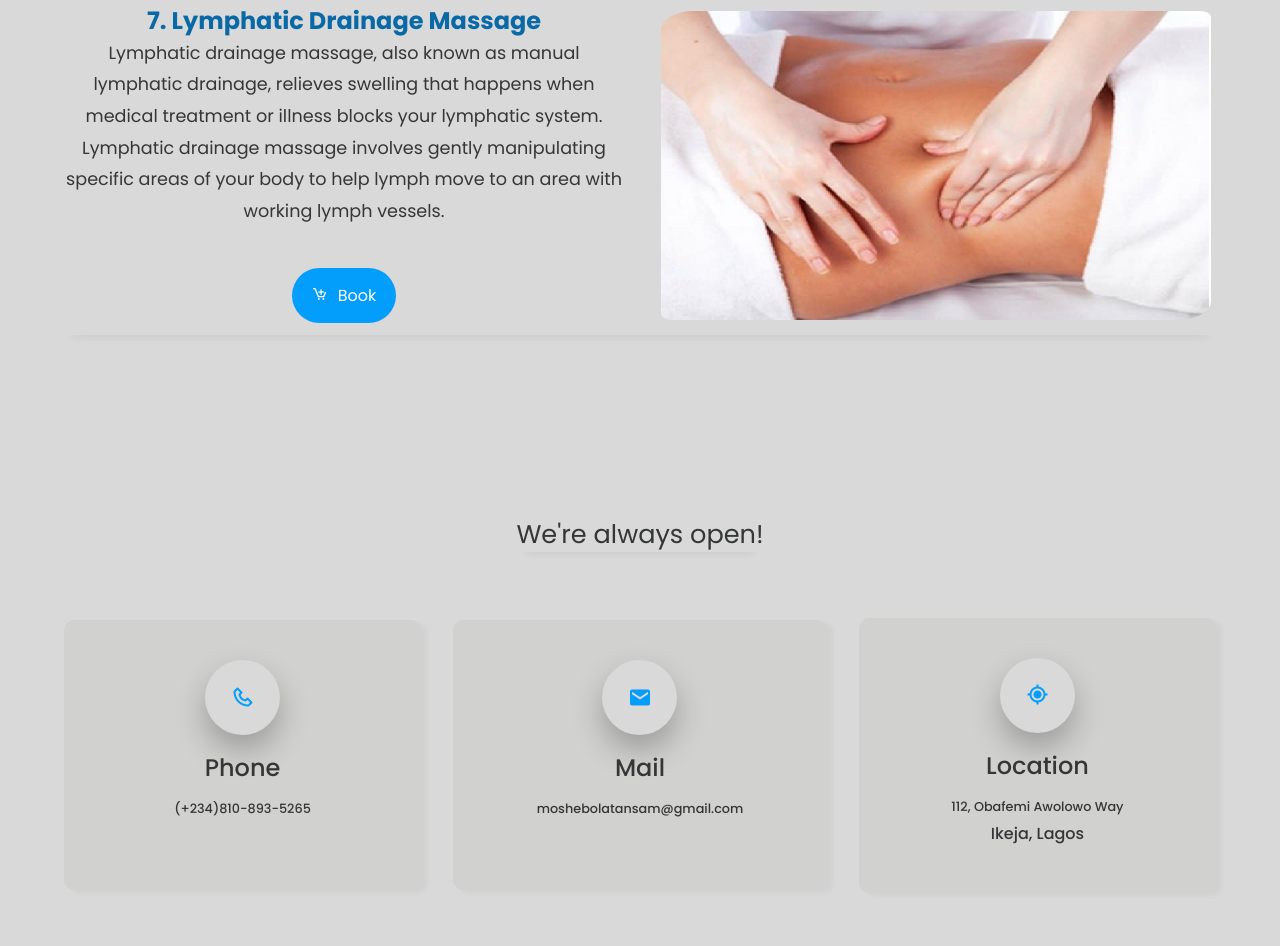
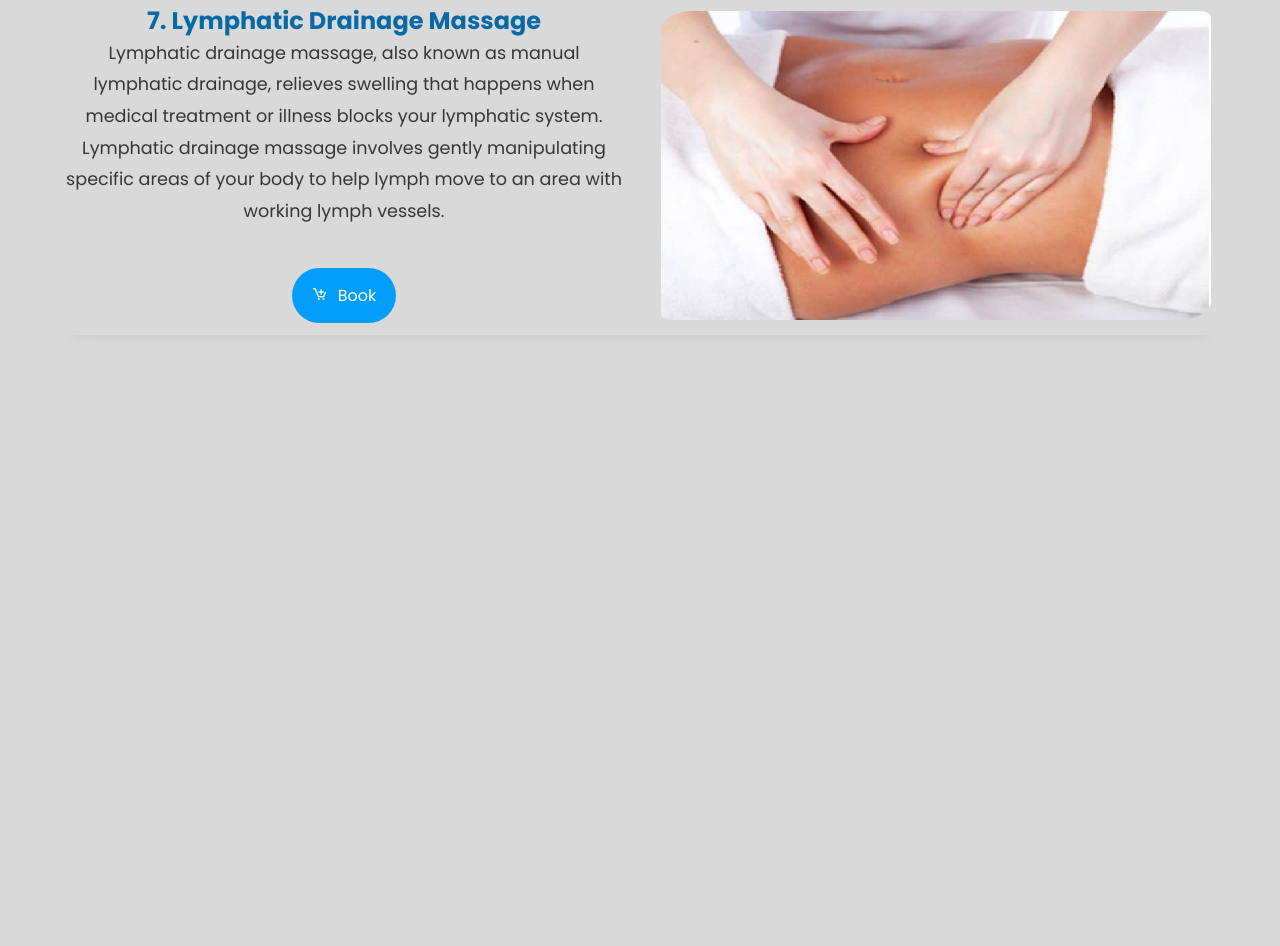
Before and after one commit to Sammygee0110/massage_therapy_website, a plain HTML site: page index.html in a window 1280 px wide. Shown: the part 4535-5481 px from the top of the page. After the commit the page ends 4920 px from the top, so only its background shows below. Drawn offline with nearby package versions, Linux system fonts and the light colour scheme.

Commit message:
committing

```diff
--- a/index.html
+++ b/index.html
@@ -174,7 +174,7 @@
 
     </section>
 
-    <section class="other contact" id="contact">
+    <!-- <section class="other contact" id="contact">
 
         <div class="span-text">
             <span class="hidden">We're always open!</span>
@@ -206,7 +206,7 @@
             </div>
         </div>
 
-    </section>
+    </section> -->
 
     <!-- <footer class="contact" id="contact"></footer> -->
 
```
